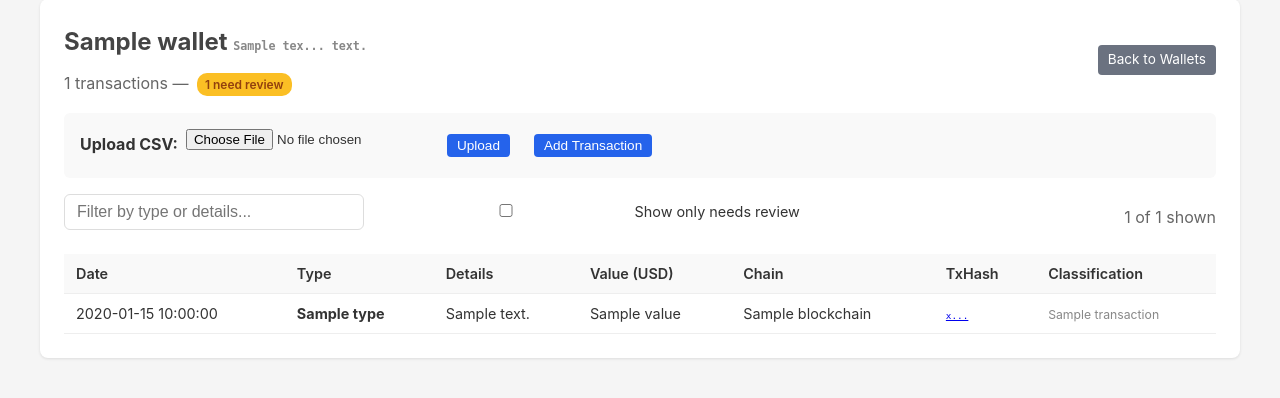
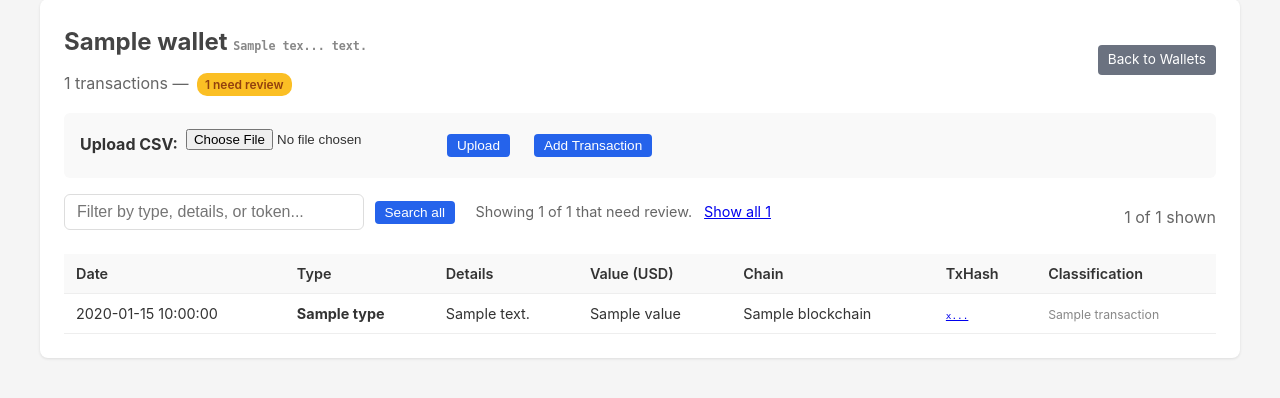
Before and after one commit to kraftinator/crypto-tax, a Flask app: template templates/wallet_detail.html in a window 1280 px wide. Shown: the part 169-567 px from the top of the page. Run offline with Flask 3, Linux system fonts and the light colour scheme; the template is opened without the code that fills it: most values are stand-ins (such as "Sample title", 1, 10 or a date in 2020).

Commit message:
LIFO dust fix, atomic save, server filter, copy icons, date parsing
- Fix LIFO/transfer dust tolerance (max(1e-9, ...) not max(0.001, ...));
  was silently dropping any trade ≤0.001 token units
- Atomic save_state via tempfile + os.replace; threading.RLock around
  classify endpoint to prevent concurrent-write corruption
- Wallet detail defaults to needs-review only; "Show all" toggle and
  server-side search-all (q param) for fast lookup in big wallets
- Reports/Form8949 number formatting (no scientific notation, trim zeros)
- Known Addresses sorted alphabetically by label
- Copy icon on wallet rows, known-address rows, and tx descriptions
- format_date_mmddyyyy accepts %b-%d-%Y; income/8949 sort by parsed dt
- Reconcile filter persists across navigation via sessionStorage

```diff
--- a/app.py
+++ b/app.py
@@ -3,10 +3,13 @@ import io
 import csv
 import json
 import time
+import threading
 import requests
 import pdfrw
 from datetime import datetime
 from flask import Flask, render_template, request, redirect, url_for, jsonify, Response
+
+_state_lock = threading.RLock()
 
 app = Flask(__name__)
 app.config['UPLOAD_FOLDER'] = 'uploads'
@@ -22,10 +25,13 @@ def load_state():
     return None
 
 def save_state(data):
-    """Save state to state.json."""
-    os.makedirs(os.path.dirname(app.config['DATA_FILE']), exist_ok=True)
-    with open(app.config['DATA_FILE'], 'w') as f:
+    """Save state atomically: write to a temp file then rename."""
+    path = app.config['DATA_FILE']
+    os.makedirs(os.path.dirname(path), exist_ok=True)
+    tmp = f"{path}.tmp.{os.getpid()}.{threading.get_ident()}"
+    with open(tmp, 'w') as f:
         json.dump(data, f, indent=2)
+    os.replace(tmp, path)
 
 @app.route('/backup', methods=['POST'])
 def backup():
@@ -828,7 +834,7 @@ def wallets():
         }
 
     return render_template('wallets.html', wallets=wallet_list, wallet_status=wallet_status,
-                           known_addresses=state.get('known_addresses', []),
+                           known_addresses=sorted(state.get('known_addresses', []), key=lambda ka: ka.get('label', '').lower()),
                            active_nav='wallets')
 
 @app.route('/wallets/add', methods=['POST'])
@@ -1369,6 +1375,13 @@ def wallet_detail(wallet_id):
         # For single-token rows, pull classification info from item 0
         single_item = non_fee_items[0] if non_fee_items else None
 
+        single_show_dropdown = single_item.get('show_dropdown', False) if single_item else False
+        single_classification = single_item.get('classification', '') if single_item else ''
+        if is_multi:
+            is_needs_review = needs_classification and classification_summary not in ('All classified', 'Trade')
+        else:
+            is_needs_review = single_show_dropdown and not single_classification
+
         display_txs.append({
             'index': i,
             'date': format_date(tx.get('date', '')),
@@ -1385,16 +1398,32 @@ def wallet_detail(wallet_id):
             'is_multi': is_multi,
             'is_trade': is_trade,
             'classification_summary': classification_summary,
+            'is_needs_review': is_needs_review,
             # Single-token row classification
             'single_item_key': single_item.get('item_key', '') if single_item else '',
-            'single_classification': single_item.get('classification', '') if single_item else '',
-            'single_show_dropdown': single_item.get('show_dropdown', False) if single_item else False,
+            'single_classification': single_classification,
+            'single_show_dropdown': single_show_dropdown,
             'single_auto_label': single_item.get('auto_label', '') if single_item else '',
         })
 
+    show_all = request.args.get('show_all') == '1'
+    search_q = request.args.get('q', '').strip()
+    total_count = len(display_txs)
+    if search_q:
+        ql = search_q.lower()
+        def matches(tx):
+            if ql in (tx.get('details') or '').lower(): return True
+            if ql in (tx.get('type') or '').lower(): return True
+            for li in tx.get('line_items', []):
+                if ql in (li.get('token') or '').lower(): return True
+            return False
+        display_txs = [tx for tx in display_txs if matches(tx)]
+    elif not show_all:
+        display_txs = [tx for tx in display_txs if tx.get('is_needs_review')]
     return render_template('wallet_detail.html', wallet=wallet, transactions=display_txs,
-                           needs_review_count=needs_review_count, total_count=len(display_txs),
-                           active_nav='wallets')
+                           needs_review_count=needs_review_count, total_count=total_count,
+                           shown_count=len(display_txs), show_all=show_all,
+                           search_q=search_q, active_nav='wallets')
 
 @app.route('/wallets/classify', methods=['POST'])
 def classify_transaction():
@@ -1410,12 +1439,13 @@ def classify_transaction():
         if request.is_json:
             return jsonify({'status': 'error', 'message': 'No tx_key'}), 400
         return redirect(url_for('wallets'))
-    state = ensure_state()
-    if classification:
-        state['classifications'][tx_key] = classification
-    else:
-        state['classifications'].pop(tx_key, None)
-    save_state(state)
+    with _state_lock:
+        state = ensure_state()
+        if classification:
+            state['classifications'][tx_key] = classification
+        else:
+            state['classifications'].pop(tx_key, None)
+        save_state(state)
     if request.is_json:
         return jsonify({'status': 'ok', 'tx_key': tx_key, 'classification': classification})
     # Redirect back to the wallet detail page
@@ -1613,7 +1643,7 @@ def _consume_from_pool(pool_lots, symbol, amount, method):
 
     consumed = []
     remaining = amount
-    dust_tolerance = max(0.001, amount * 0.0000001)
+    dust_tolerance = max(1e-9, amount * 0.0000001)
     indices_to_remove = []
 
     for idx, lot in matching:
@@ -1929,7 +1959,7 @@ def lifo_match_from_pool(pool_lots, sold_token, sold_amount, method='LIFO', cons
 
     matched = []
     remaining = sold_amount
-    dust_tolerance = max(0.001, sold_amount * 0.0000001)
+    dust_tolerance = max(1e-9, sold_amount * 0.0000001)
     indices_to_remove = []
 
     for idx, lot in matching:
@@ -2768,13 +2798,28 @@ def delete_position_ajax():
 
 # ============ REPORTS (Phase 4) ============
 
+_DATE_FORMATS = ('%Y-%m-%dT%H:%M:%S.%fZ', '%Y-%m-%dT%H:%M:%SZ', '%Y-%m-%dT%H:%M:%S',
+                 '%Y-%m-%d %H:%M:%S %z', '%Y-%m-%d %H:%M:%S', '%Y-%m-%d',
+                 '%b-%d-%Y %H:%M', '%b-%d-%Y')
+
+def parse_date_to_dt(date_str):
+    """Parse any known date string format into a datetime; returns datetime.min on failure."""
+    if not date_str:
+        return datetime.min
+    date_str = date_str.strip()
+    for fmt in _DATE_FORMATS:
+        try:
+            return datetime.strptime(date_str, fmt).replace(tzinfo=None)
+        except ValueError:
+            continue
+    return datetime.min
+
 def format_date_mmddyyyy(date_str):
     """Convert various date formats to MM/DD/YYYY."""
     if not date_str:
         return ''
     date_str = date_str.strip()
-    for fmt in ('%Y-%m-%dT%H:%M:%S.%fZ', '%Y-%m-%dT%H:%M:%SZ', '%Y-%m-%dT%H:%M:%S',
-                '%Y-%m-%d %H:%M:%S %z', '%Y-%m-%d %H:%M:%S', '%Y-%m-%d'):
+    for fmt in _DATE_FORMATS:
         try:
             dt = datetime.strptime(date_str, fmt)
             return dt.strftime('%m/%d/%Y')
@@ -2814,7 +2859,7 @@ def build_form8949_rows(state):
             # Single lot - one row
             lot = lots_used[0]
             rows.append({
-                'description': f"{lot['volume_used']:.8g} {sold_token}",
+                'description': f"{lot['volume_used']:,.8f}".rstrip('0').rstrip('.') + f" {sold_token}",
                 'date_acquired': format_date_mmddyyyy(lot['date_acquired']),
                 'date_sold': format_date_mmddyyyy(date_sold),
                 'proceeds': round(total_proceeds, 2),
@@ -2834,7 +2879,7 @@ def build_form8949_rows(state):
                     lot_proceeds = 0
                 lot_gain_loss = lot_proceeds - lot['cost_basis']
                 rows.append({
-                    'description': f"{lot['volume_used']:.8g} {sold_token}",
+                    'description': f"{lot['volume_used']:,.8f}".rstrip('0').rstrip('.') + f" {sold_token}",
                     'date_acquired': format_date_mmddyyyy(lot['date_acquired']),
                     'date_sold': format_date_mmddyyyy(date_sold),
                     'proceeds': round(lot_proceeds, 2),
@@ -2845,7 +2890,7 @@ def build_form8949_rows(state):
                 })
 
     # Sort by date sold
-    rows.sort(key=lambda x: x.get('sort_date', ''))
+    rows.sort(key=lambda x: parse_date_to_dt(x.get('sort_date', '')))
     return rows
 
 
@@ -2902,7 +2947,7 @@ def build_income_rows(state):
             'sort_date': tx.get('date', ''),
         })
 
-    rows.sort(key=lambda x: x.get('sort_date', ''))
+    rows.sort(key=lambda x: parse_date_to_dt(x.get('sort_date', '')))
     return rows
 
 
@@ -3008,7 +3053,7 @@ def _run_reconcile_all(state):
         matched_lots, remaining, warning = lifo_match_from_pool(
             wallet_pool, trade['sold_token'], trade['sold_amount'], method=method, consume=True)
 
-        dust_tol = max(0.001, trade['sold_amount'] * 0.0000001)
+        dust_tol = max(1e-9, trade['sold_amount'] * 0.0000001)
         if matched_lots and remaining < dust_tol:
             total_cost_basis = sum(m['cost_basis'] for m in matched_lots)
             gain_loss = trade['proceeds'] - total_cost_basis
--- a/templates/reports.html
+++ b/templates/reports.html
@@ -125,7 +125,7 @@
                 <tr>
                     <td>{{ r.date }}</td>
                     <td>{{ r.token }}</td>
-                    <td style="text-align:right;">{{ r.amount }}</td>
+                    <td style="text-align:right;">{{ "{:,.8f}".format(r.amount).rstrip('0').rstrip('.') }}</td>
                     <td style="text-align:right;">${{ "{:,.2f}".format(r.fmv_usd) }}</td>
                     <td>
                         {% if r.type == 'Airdrop' %}
--- a/templates/wallet_detail.html
+++ b/templates/wallet_detail.html
@@ -104,16 +104,30 @@
         </form>
     </div>
 
-    {% if transactions %}
     <div class="toolbar">
         <div class="filter-bar">
-            <input type="text" id="txFilter" placeholder="Filter by type or details..." style="width:300px;">
-            <label style="margin-left:12px; font-size:0.9em;">
-                <input type="checkbox" id="showNeedsReview"> Show only needs review
-            </label>
+            <form method="get" action="{{ url_for('wallet_detail', wallet_id=wallet.id) }}" style="display:inline;">
+                <input type="text" id="txFilter" name="q" value="{{ search_q or '' }}" placeholder="Filter by type, details, or token..." style="width:300px;">
+                <button type="submit" class="btn btn-sm" style="margin-left:6px;">Search all</button>
+            </form>
+            <span style="margin-left:16px; font-size:0.9em; color:#666;">
+                {% if search_q %}
+                    Showing {{ shown_count }} of {{ total_count }} matching "{{ search_q }}".
+                    <a href="{{ url_for('wallet_detail', wallet_id=wallet.id) }}" style="margin-left:8px;">Clear</a>
+                {% elif show_all %}
+                    Showing all {{ total_count }} transactions.
+                    <a href="{{ url_for('wallet_detail', wallet_id=wallet.id) }}" style="margin-left:8px;">Show only needs review</a>
+                {% else %}
+                    Showing {{ shown_count }} of {{ total_count }} that need review.
+                    <a href="{{ url_for('wallet_detail', wallet_id=wallet.id, show_all=1) }}" style="margin-left:8px;">Show all {{ total_count }}</a>
+                    {% if total_count > 1000 %}<span style="color:#b45309;"> (slow for large wallets)</span>{% endif %}
+                {% endif %}
+            </span>
         </div>
         <span id="txCount" style="color:#666;"></span>
     </div>
+
+    {% if transactions %}
 
     <div class="table-wrapper">
         <table id="txTable">
@@ -137,11 +151,17 @@
                     data-index="{{ tx.index }}">
                     <td>{{ tx.date }}</td>
                     <td><strong>{{ tx.type }}</strong></td>
-                    <td style="max-width:300px; overflow:hidden; text-overflow:ellipsis;" title="{{ tx.details }}">
+                    {% set full_addr = tx.recipient or tx.sender %}
+                    <td style="max-width:300px; overflow:hidden; text-overflow:ellipsis;" title="{{ tx.details }}{% if full_addr %} ({{ full_addr }}){% endif %}">
                         {% if tx.is_multi %}
                             <span class="expand-toggle" data-target="sub-{{ tx.index }}">&#9654;</span>
                         {% endif %}
                         {{ tx.details }}
+                        {% if full_addr %}
+                        <button type="button" title="Copy {{ full_addr }}" onclick="copyTxAddress('{{ full_addr }}', this)" style="background:none; border:none; cursor:pointer; padding:0 2px; vertical-align:middle; color:#888;">
+                            <svg width="12" height="12" viewBox="0 0 24 24" fill="none" stroke="currentColor" stroke-width="2" stroke-linecap="round" stroke-linejoin="round"><rect x="9" y="9" width="13" height="13" rx="2" ry="2"></rect><path d="M5 15H4a2 2 0 0 1-2-2V4a2 2 0 0 1 2-2h9a2 2 0 0 1 2 2v1"></path></svg>
+                        </button>
+                        {% endif %}
                     </td>
                     <td>{{ tx.value }}</td>
                     <td>{{ tx.blockchain }}</td>
@@ -242,6 +262,10 @@
     </div>
     {% elif total_count == 0 %}
     <p style="color:#888; margin-top:16px;">No transactions loaded yet. Upload a Chain Glance CSV above.</p>
+    {% elif search_q %}
+    <p style="color:#888; margin-top:16px;">No transactions match "{{ search_q }}".</p>
+    {% else %}
+    <p style="color:#16a34a; margin-top:16px;">All transactions classified — nothing needs review.</p>
     {% endif %}
 </div>
 {% endblock %}
@@ -324,7 +348,7 @@ function classifyItem(selectEl) {
 
     function applyFilters() {
         const val = filter.value.toLowerCase().trim();
-        const onlyReview = checkbox.checked;
+        const onlyReview = checkbox ? checkbox.checked : false;
         parentRows.forEach(function(row) {
             const type = row.getAttribute('data-type');
             const details = row.getAttribute('data-details');
@@ -358,8 +382,8 @@ function classifyItem(selectEl) {
         updateCount();
     }
 
-    filter.addEventListener('input', applyFilters);
-    checkbox.addEventListener('change', applyFilters);
+    if (filter) filter.addEventListener('input', applyFilters);
+    if (checkbox) checkbox.addEventListener('change', applyFilters);
 
     // Column sorting
     let sortCol = null;
@@ -422,5 +446,26 @@ function classifyItem(selectEl) {
 
     updateCount();
 })();
+
+function copyTxAddress(addr, btn) {
+    function flash() {
+        var original = btn.innerHTML;
+        btn.innerHTML = '<span style="color:#16a34a; font-size:0.75em; font-family:sans-serif;">Copied</span>';
+        setTimeout(function() { btn.innerHTML = original; }, 1200);
+    }
+    if (navigator.clipboard && window.isSecureContext) {
+        navigator.clipboard.writeText(addr).then(flash);
+        return;
+    }
+    var ta = document.createElement('textarea');
+    ta.value = addr;
+    ta.style.position = 'fixed';
+    ta.style.opacity = '0';
+    document.body.appendChild(ta);
+    ta.focus();
+    ta.select();
+    try { document.execCommand('copy'); flash(); } catch (e) { alert('Copy failed: ' + addr); }
+    document.body.removeChild(ta);
+}
 </script>
 {% endblock %}
```
Also changed, not shown: templates/reconcile.html (+7 -0 lines), templates/wallets.html (+35 -2 lines).
